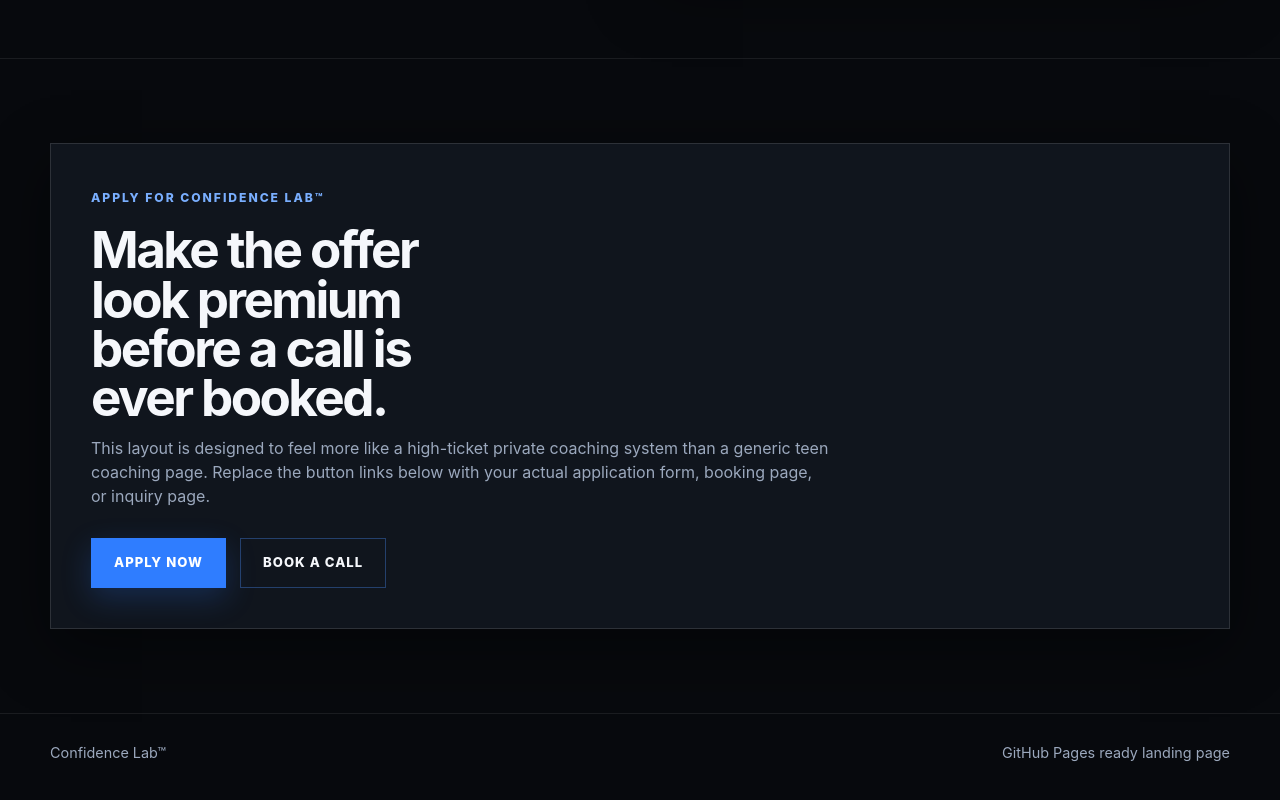
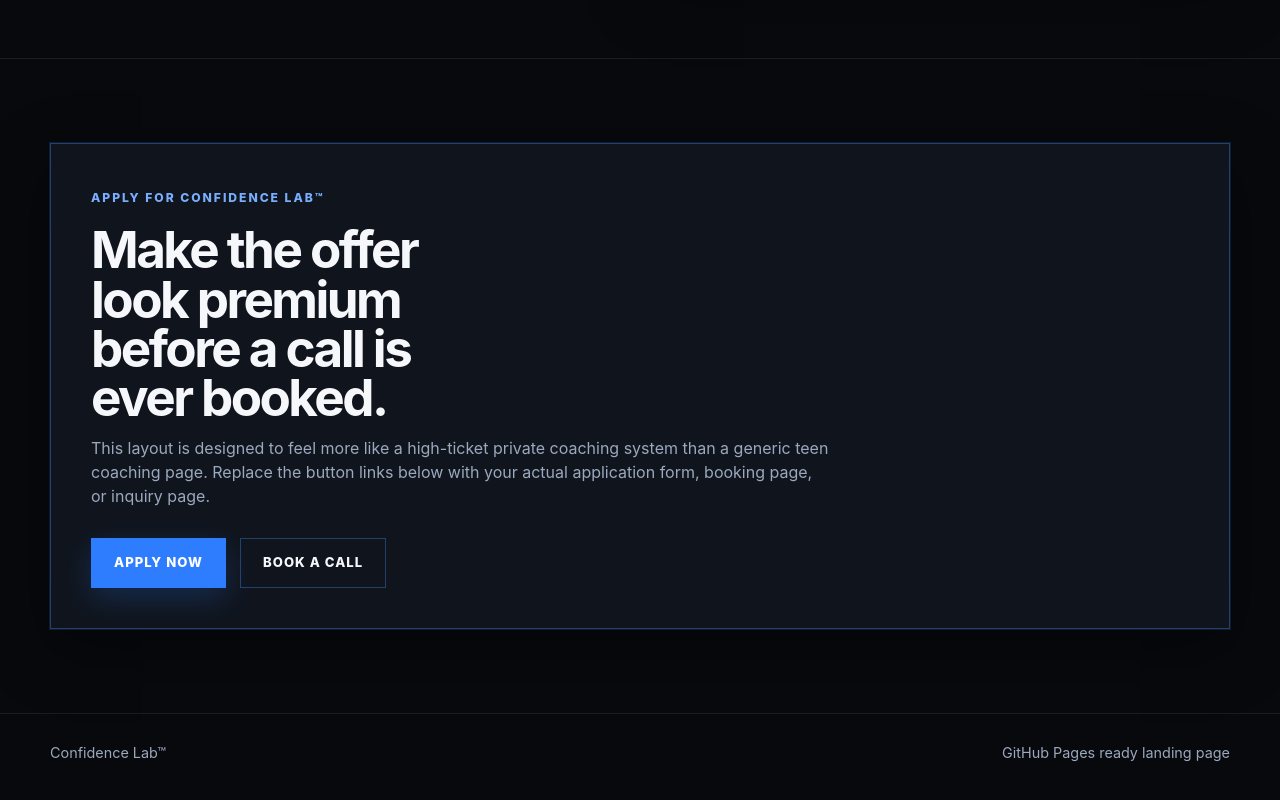
Before and after one commit to potsickEDU/Confidence-lab-landing, a plain HTML site: page index.html in a window 1280 px wide. Shown: the part 4440-5240 px from the top of the page. Drawn offline with Linux system fonts and the light colour scheme.

Commit message:
Update index.html

```diff
--- a/index.html
+++ b/index.html
@@ -548,11 +548,13 @@
       margin-bottom: 4px;
     }
 
-    .cta-box {
+ .cta-box {
   background: var(--panel);
-  border: 1px solid rgba(255,255,255,0.12);
+  border: 1px solid rgba(74,144,255,0.35);
   padding: 40px;
-  box-shadow: 0 20px 60px rgba(0,0,0,0.45);
+  box-shadow:
+    0 0 0 1px rgba(74,144,255,0.15),
+    0 20px 60px rgba(0,0,0,0.45);
 }
 
     .cta-box h2 {
```
